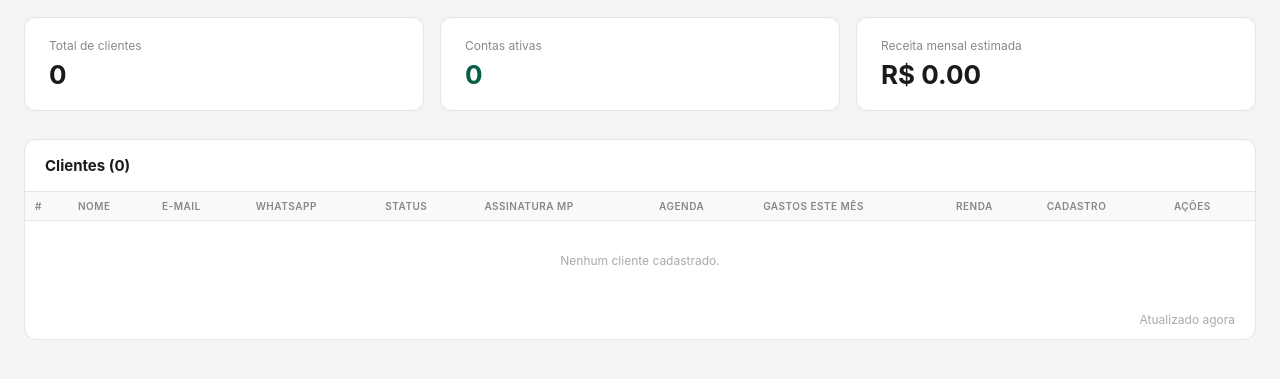
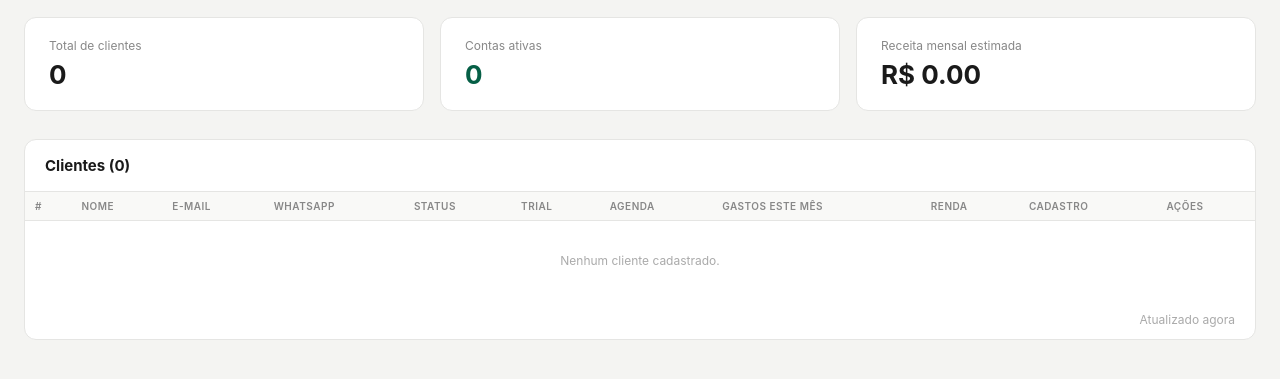
Before and after one commit to eduardolorenzi5-dotcom/Saas, a Flask app: page /admin in a window 1280 px wide. Shown: the part 227-606 px from the top of the page. Run offline with Flask 3, Linux system fonts and the light colour scheme; the visitor is signed in with stand-in values (Sample User, id 1); data comes from the database, SQL or seed files in the repository; data that the repository does not hold is empty; some libraries are stand-ins or nearby versions.

Commit message:
fix: substitui coluna Assinatura MP por Trial no admin
Remove referência ao Mercado Pago (não usado) e exibe
a data de expiração do trial gratuito para cada cliente.

Co-Authored-By: Claude Sonnet 4.6 <noreply@anthropic.com>

```diff
--- a/app.py
+++ b/app.py
@@ -533,7 +533,7 @@ def admin_painel():
     conn = get_db()
     clientes = conn.execute("""
         SELECT c.id, c.nome, c.email, c.whatsapp, c.status, c.criado_em,
-               c.renda_mensal, c.google_refresh_token, c.mp_subscription_id,
+               c.renda_mensal, c.google_refresh_token, c.mp_subscription_id, c.trial_expiry,
                p.nome as plano_nome, p.preco,
                COUNT(g.id) as total_gastos,
                COALESCE(SUM(g.valor), 0) as total_gasto_mes
--- a/templates/admin.html
+++ b/templates/admin.html
@@ -115,7 +115,7 @@
           <th>E-mail</th>
           <th>WhatsApp</th>
           <th>Status</th>
-          <th>Assinatura MP</th>
+          <th>Trial</th>
           <th>Agenda</th>
           <th>Gastos este mês</th>
           <th>Renda</th>
@@ -144,14 +144,8 @@
             </span>
           </td>
           <td>
-            {% if c.mp_subscription_id %}
-              <a href="https://www.mercadopago.com.br/subscriptions/detail/{{ c.mp_subscription_id }}"
-                 target="_blank" rel="noopener"
-                 style="display:inline-flex;align-items:center;gap:4px;font-size:12px;color:#009EE3;font-weight:600;text-decoration:none;"
-                 title="Ver assinatura no Mercado Pago">
-                ✓ ativa
-                <svg width="10" height="10" viewBox="0 0 24 24" fill="none" stroke="currentColor" stroke-width="2.5"><path d="M18 13v6a2 2 0 0 1-2 2H5a2 2 0 0 1-2-2V8a2 2 0 0 1 2-2h6"/><polyline points="15 3 21 3 21 9"/><line x1="10" y1="14" x2="21" y2="3"/></svg>
-              </a>
+            {% if c.trial_expiry %}
+              <span style="font-size:12px;color:#f59e0b;font-weight:600;">⏳ {{ c.trial_expiry[:10] }}</span>
             {% else %}
               <span style="color:#ccc;font-size:11px;">—</span>
             {% endif %}
```
